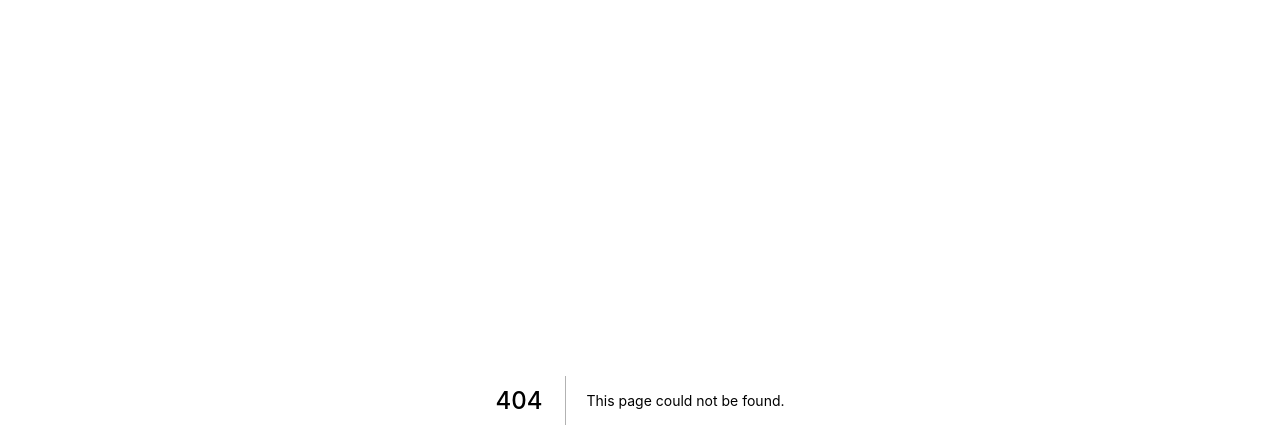
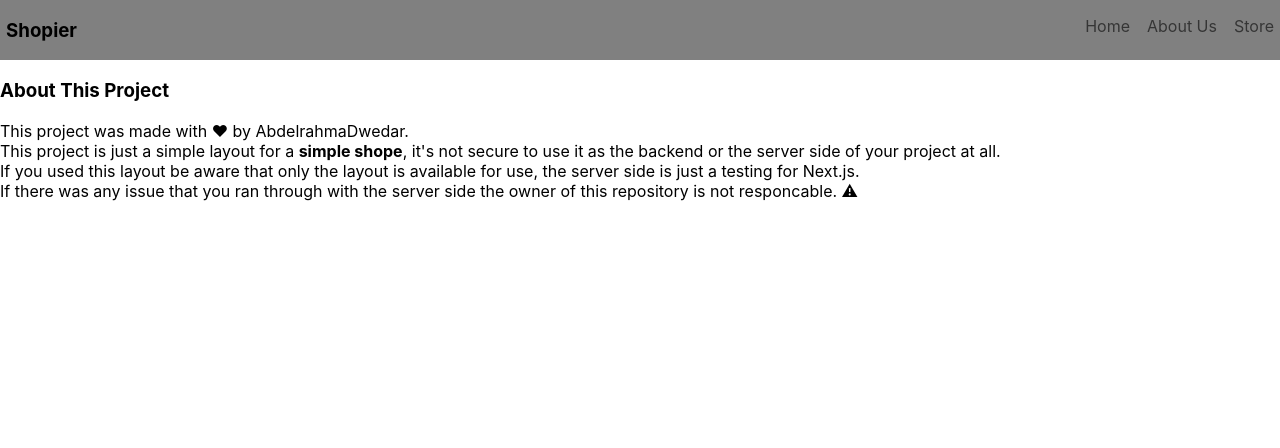
Before and after one commit to AbdelrahmanDwedar/next-simple-store, a Next.js app: page /about in a window 1280 px wide. Before the commit this address had no page. Shown: the top 448 px of the page. Built offline with nearby package versions, Linux system fonts and the light colour scheme.

Commit message:
Add about page
No style included yet

```diff
--- /dev/null
+++ b/pages/about.tsx
@@ -0,0 +1,29 @@
+import { FunctionComponent } from "react";
+import Header from "./layouts/_header";
+
+interface AboutProps {
+
+}
+
+const About: FunctionComponent<AboutProps> = () => {
+    return (
+        <>
+            <Header title="About Us" />
+
+            <main className="main">
+                <div className="about-project-section">
+                    <h3 className="about-heading">About This Project</h3>
+                    <p className="about-text">
+                        This project was made with &#10084; by <a href="http://github.com/AbdelrahmaDwedar" target="_blank" rel="noopener noreferrer">AbdelrahmaDwedar</a>. <br />
+                        This project is just a simple layout for a <strong>simple shope</strong>, it's not secure to use it as the backend or the server side of your project at all. <br />
+
+                        If you used this layout be aware that only the layout is available for use, the server side is just a testing for <a href="http://https://nextjs.org/" target="_blank" rel="noopener noreferrer">Next.js</a>. <br />
+                        If there was any issue that you ran through with the server side the owner of this repository is not responcable. &#9888;
+                    </p>
+                </div>
+            </main>
+        </>
+     );
+}
+
+export default About;
```
